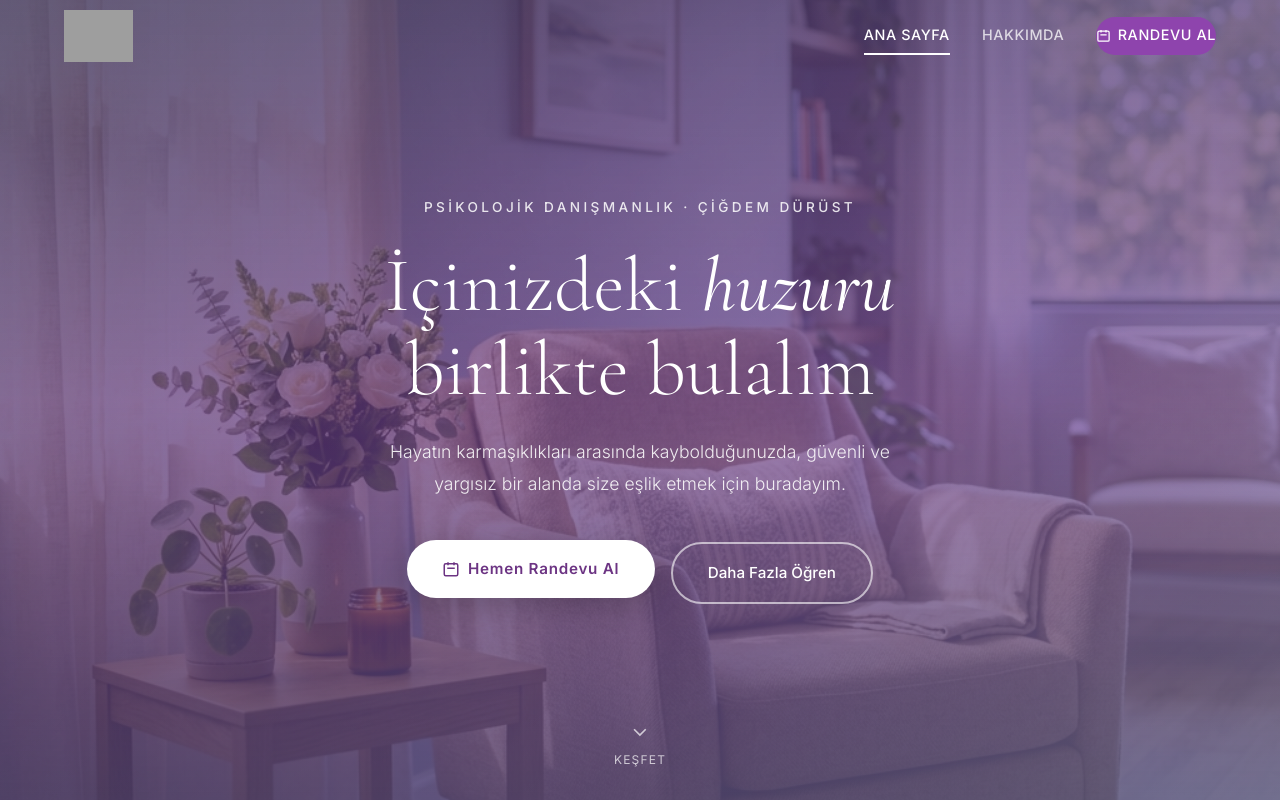
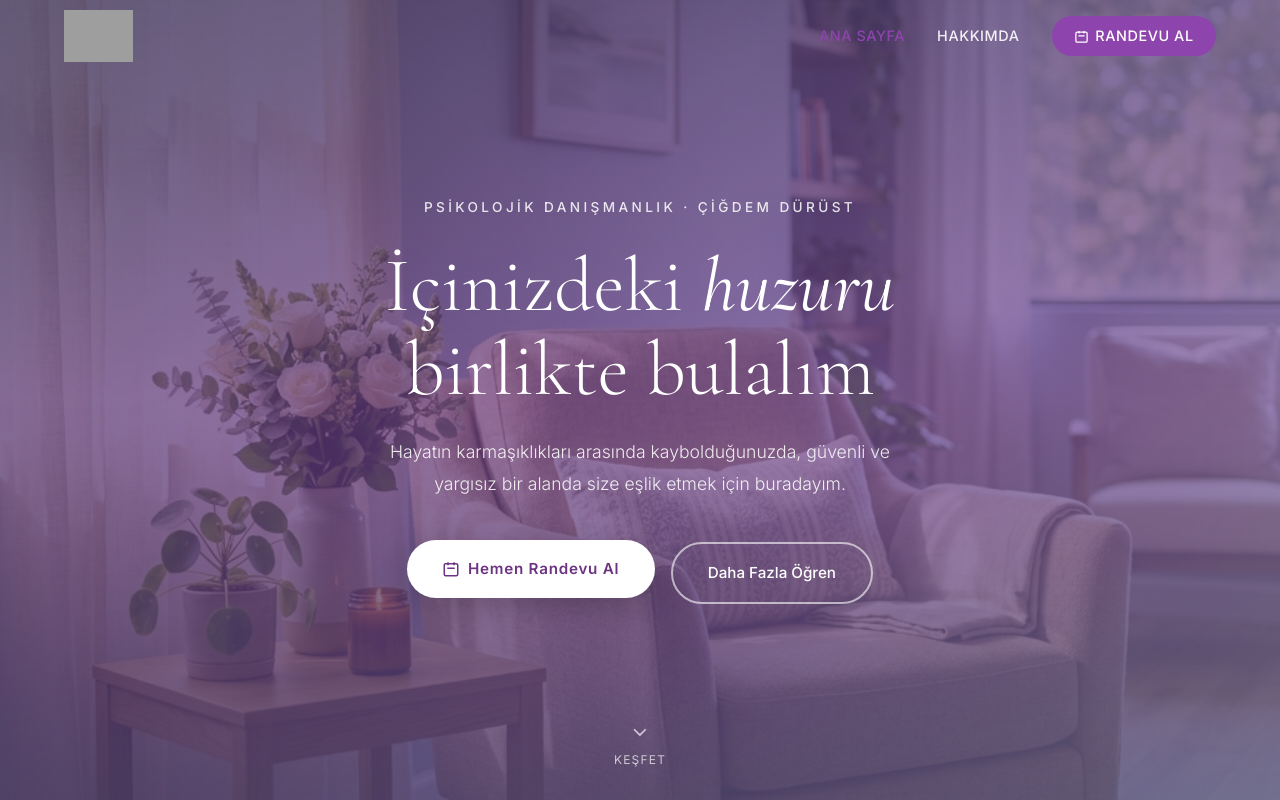
Before and after one commit to tolgaosman/cigdemWebsite, a Next.js app: page / in a window 1280 px wide. Shown: the top 800 px of the page. Built offline with nearby package versions, Linux system fonts and the light colour scheme; grey boxes are pictures that could not be loaded.

Commit message:
Update globals.css

```diff
--- a/src/app/globals.css
+++ b/src/app/globals.css
@@ -68,18 +68,14 @@ img { max-width: 100%; display: block; }
 .navbar-links { display: flex; gap: 2rem; align-items: center; }
 .navbar-links a {
   font-size: 0.9rem; font-weight: 500;
-  color: rgba(255,255,255,0.75);
+  color: rgba(255,255,255,0.9);
   transition: var(--transition);
   letter-spacing: 0.04em;
   text-transform: uppercase;
-  padding: 6px 0;
-  border-bottom: 2px solid transparent;
 }
 .navbar.scrolled .navbar-links a { color: var(--text-secondary); }
-.navbar-links a:hover { color: rgba(255,255,255,1) !important; border-bottom-color: rgba(255,255,255,0.4); }
-.navbar.scrolled .navbar-links a:hover { color: var(--primary) !important; border-bottom-color: var(--primary-light); }
-.navbar-links a.active { color: #ffffff !important; border-bottom-color: #ffffff; }
-.navbar.scrolled .navbar-links a.active { color: var(--primary) !important; border-bottom-color: var(--primary); }
+.navbar-links a:hover { color: var(--primary) !important; }
+.navbar-links a.active { color: var(--primary) !important; }
 .nav-cta {
   background: var(--primary) !important;
   color: white !important;
```
